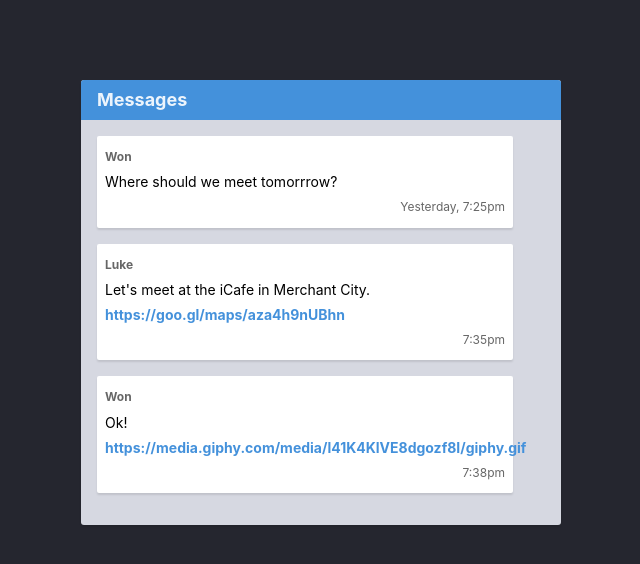
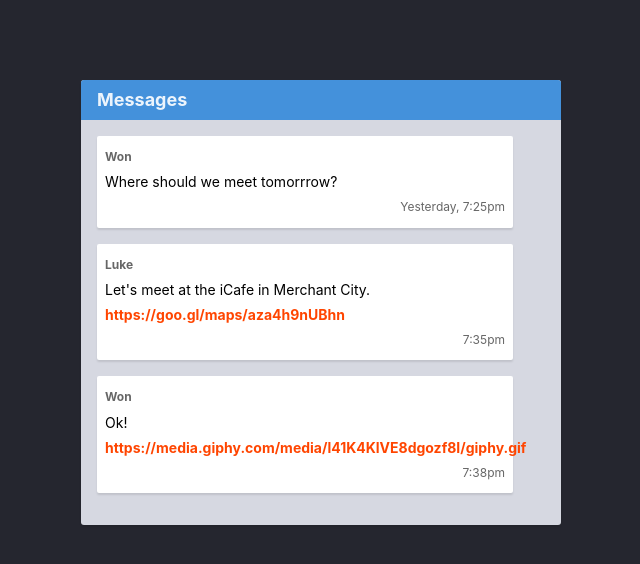
Before and after one commit to MouhannadKhodor/git-tuto, a website: page week-2/18-git-merge/index.html in a window 1280 px wide. Shown: the whole page, without its empty margins (319-959 px from the left). Drawn offline with Linux system fonts and the light colour scheme.

Commit message:
orange_links

```diff
--- a/week-2/18-git-merge/styles.css
+++ b/week-2/18-git-merge/styles.css
@@ -1,6 +1,6 @@
 /* Add your own CSS code below */
 .link {
-  color: #4491db;
+  color: orangered;
   font-weight: 700;
   text-decoration: none;
 }
```
